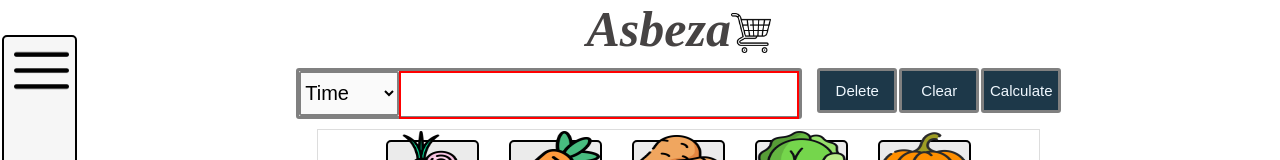
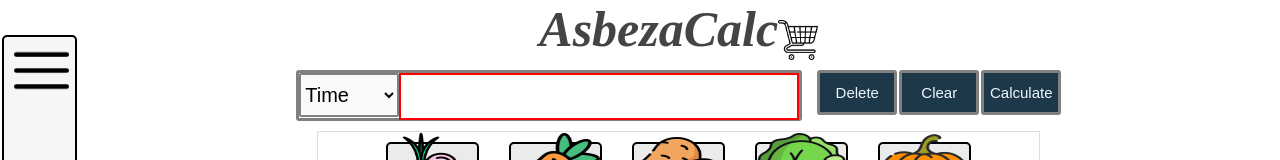
Before and after one commit to Samuel25100/Asbeza_calc, a React (Vite) app: page / in a window 1280 px wide. Both pictures are taken after a click on the button "Get Started". Shown: the top 160 px of the page. Built offline with nearby package versions, Linux system fonts and the light colour scheme.

Commit message:
change the title to AsbezaCalc

```diff
--- a/src/App.jsx
+++ b/src/App.jsx
@@ -198,7 +198,7 @@ Let AsbezaCalc be your trusted companion in making informed financial decisions
 					</div>
 					<div className="one">
 						<div className='logo' onClick={() => (setLanding(true))}>
-							<h1>Asbeza</h1>
+							<h1>AsbezaCalc</h1>
 							<div className='logoIcon'>
 								<img className='logoIcon' src='src/assets/cart.png' alt='Cart' />
 							</div>
```
